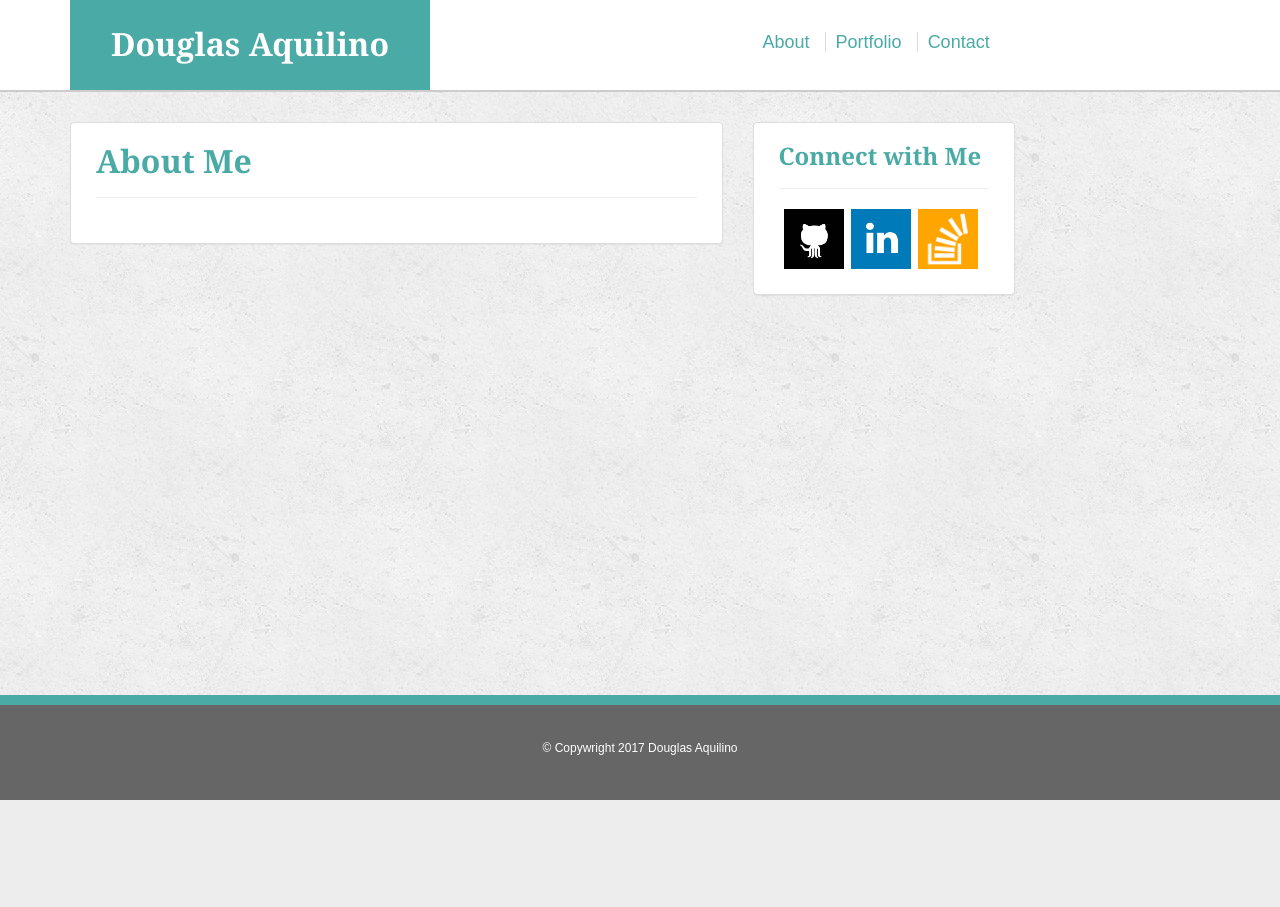
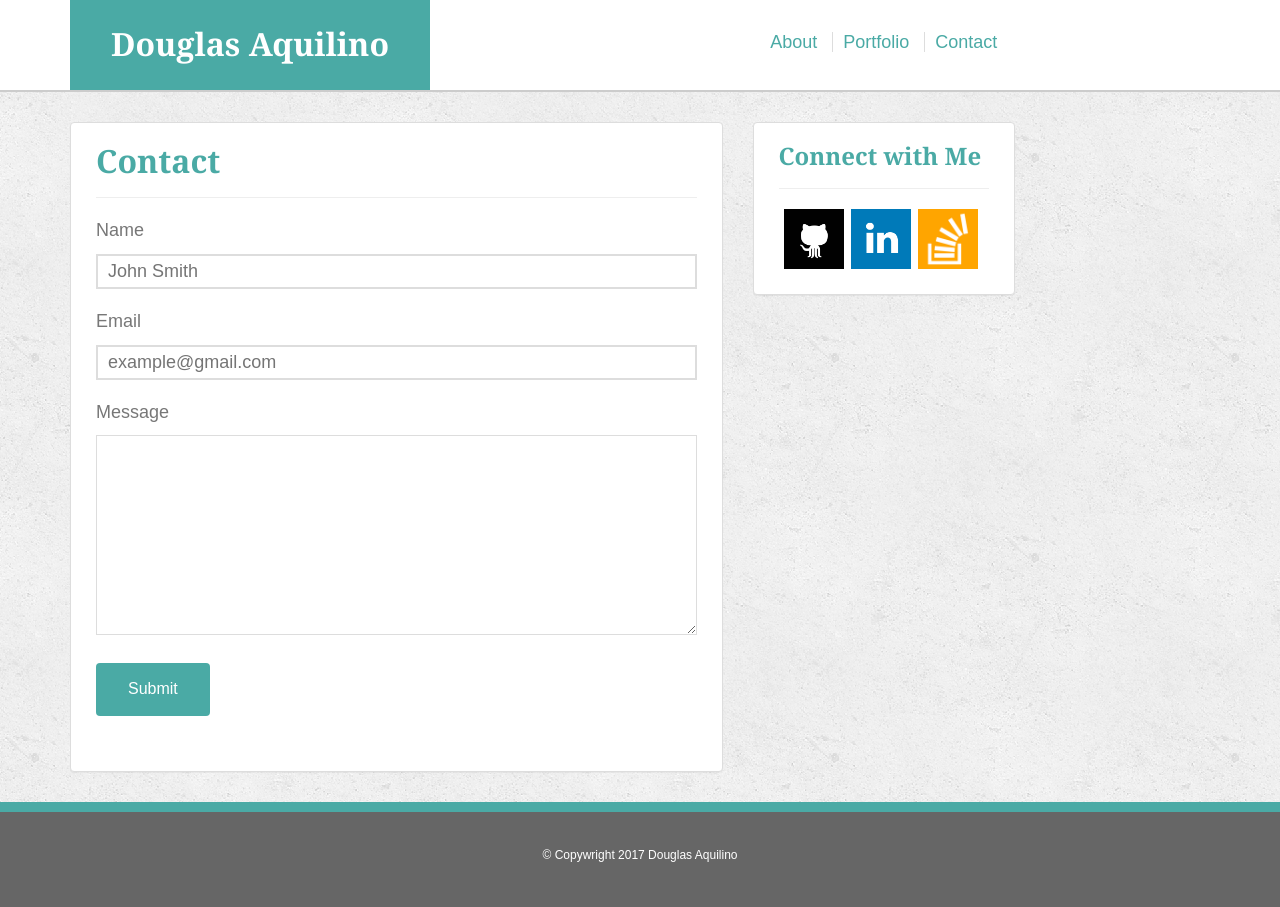
Before and after one commit to daquilino/Bootstrap-Portfolio, a PHP site: page /contact.html in a window 1280 px wide. Before the commit the page ends 800 px from the top, so only its background shows below. Run offline with PHP 8.4, Linux system fonts and the light colour scheme.

Commit message:
Completed contact.html, started portfolio.

```diff
--- a/assets/css/style.css
+++ b/assets/css/style.css
@@ -73,6 +73,9 @@ header{
 
 #masternav-col nav a:first-child {border-left: none;}
 
+img.img-responsive{
+	width: 100%;
+}
 
 	/*########################################*/
   	/*###########~~~~~~ MAIN ~~~~~~###########*/
@@ -129,12 +132,58 @@ header{
 	/*##########~~~~~~ CONTACT ~~~~~~##########*/
 	/*#########################################*/
 
+.btn {
+	background-color: #4aaaa5;
+	border: none;
+	color: white;
+	padding: 15px 32px;
+	text-align: center;
+	text-decoration: none;
+	display: inline-block;
+	font-size: 16px;
+	margin: 0px 0px 30px;
+	cursor: pointer;
+}
+
+.contact {
+
+		width: 100%;
+		border-color: #dddddd;
+		border-style: solid;
+		margin: 10px 0px 20px;
+		height: 35px;
+		padding-left: 10px;
+		color: #4aaaa5;
+}
+
+.message { height: 200px; }
 
 
 	/*#########################################*/
 	/*##########~~~~~~ PROFILE ~~~~~~##########*/
 	/*#########################################*/
+				/* all code from website for test*/
+	.caption {
 
+		background: #4aaaa5;
+		width: 100%;
+		position: absolute;
+		bottom: 20px;
+		z-index: 1;
+
+	}
+
+	.caption h2{
+		color: white;
+		font-size: 24px;
+ 	}
+
+ 	.thumbnail {
+        border: 0 none;
+        box-shadow: none;
+        margin:0;
+        padding:0;
+    }
 
 	/*########################################*/
 	/*##########~~~~~~ FOOTER ~~~~~~##########*/
--- a/contact.html
+++ b/contact.html
@@ -30,13 +30,12 @@
 				</div>
 
 				<div class="col-xs-12
-							col-sm-5
-							col-md-4
+							col-sm-5 col-sm-offset-1
+							col-md-4 col-md-offset-1
 							col-lg-3 col-lg-offset-3"
 							id="masternav-col">
 
-
-			 		<nav>
+			 		<nav class="text-center">
 						<a href="index.html">About</a>
 						<a href="portfolio.html">Portfolio</a>
 						<a href="contact.html">Contact</a>
@@ -60,7 +59,7 @@
 
 			<div class="col-xs-12
 						col-sm-12
-						col-md-5
+						col-md-6
 						col-lg-7"
 						id="main-col">
 
@@ -68,10 +67,25 @@
 				<div  class="panel panel-default" id="main-panel">
 
 					<div class="page-header">
-	  					<h1>About Me</h1>
+	  					<h1>Contact</h1>
 					</div>
 
-						<!-- rest of main code here-->
+					<form action="#">
+
+					Name <input class="contact" type="text" name="FullName" placeholder="John Smith">
+
+					<br>
+
+					Email <input class="contact" type="text" name="Email" placeholder="example@gmail.com">
+
+					<br>
+
+					Message <textarea class="contact message"></textarea>
+
+					<input class="btn" type="submit" value="Submit">
+
+					</form>
+
 
 				</div><!-- END .panel -->
 			</div><!-- END #main-col -->
```
Also changed, not shown: index.html (+4 -5 lines), portfolio.html (+59 -7 lines).
